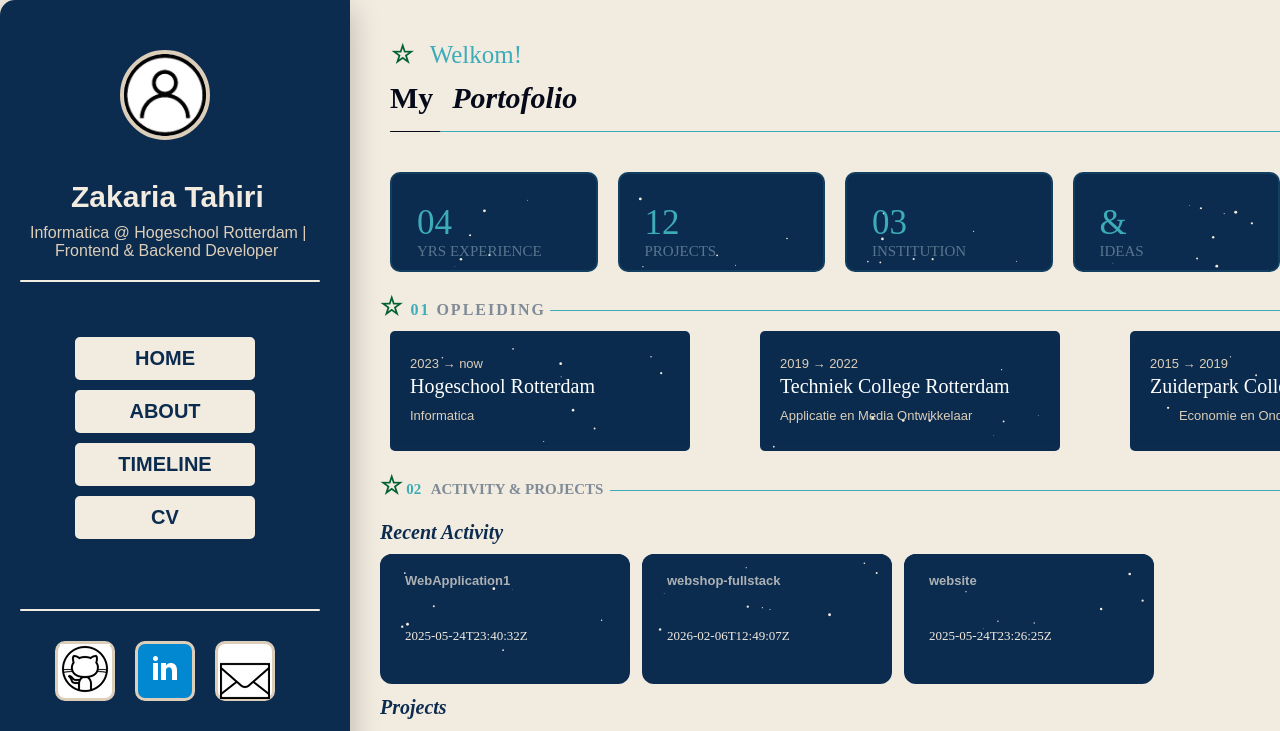
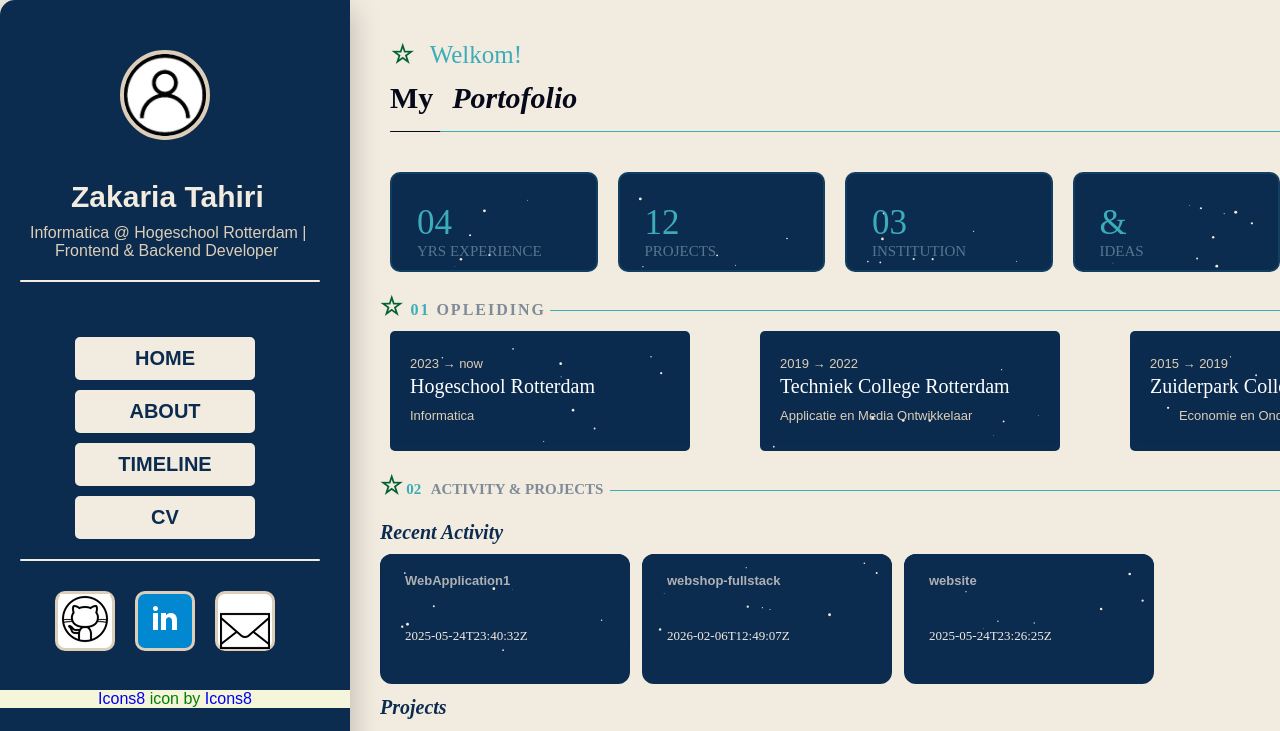
Before and after one commit to ZakariaHogeschoolR/personalBranding, a React (Vite) app in the folder Frontend/: page / in a window 1280 px wide. Shown: the top 731 px of the page. Built offline with nearby package versions, Linux system fonts and the light colour scheme.

Commit message:
icons8 added

```diff
--- a/Frontend/index.html
+++ b/Frontend/index.html
@@ -7,7 +7,7 @@
     <title>Zakaria Tahiri Portofolio Website</title>
   </head>
   <body>
-    <div id="root"></div>
+    <div id="root">
     <script type="module" src="/src/main.tsx"></script>
   </body>
 </html>
--- a/Frontend/package.json
+++ b/Frontend/package.json
@@ -6,18 +6,20 @@
   "scripts": {
     "fetch-repos": "tsx scripts/fetchRepos.ts",
     "dev": "vite",
-    "build": "npm run vite build",
+    "build": "vite build",
     "lint": "eslint .",
     "preview": "vite preview",
     "predeploy": "npm run build",
     "deploy": "gh-pages -d dist"
   },
+
   "dependencies": {
     "date-fns": "^4.1.0",
     "react": "^19.2.0",
     "react-dom": "^19.2.0",
     "react-router-dom": "^7.13.0"
   },
+
   "devDependencies": {
     "@eslint/js": "^9.39.1",
     "@types/node": "^24.10.1",
@@ -33,8 +35,10 @@
     "typescript-eslint": "^8.48.0",
     "vite": "^8.0.0-beta.13"
   },
+
   "overrides": {
     "vite": "^8.0.0-beta.13"
   },
+
   "homepage": "https://ZakariaHogeschoolR.github.io/personalBranding"
 }
--- a/Frontend/src/Components/Layout/Footer.tsx
+++ b/Frontend/src/Components/Layout/Footer.tsx
@@ -15,6 +15,9 @@ const Footer = ({fade}: Props) =>
                 <a className="footer-linkdin" href="https://www.linkedin.com/in/zakaria-tahiri-a41a753a9" target="_blank" rel="noopener noreferrer"><img src={Linkdin} width='30px' height='30px'/></a>
                 <a className="footer-email" href="mailto:zahari.tahiri@email.com" target="_blank" rel="noopener noreferrer"><img src={Email} width='30px' height='30px'/></a>
             </div>
+            <div className="icons">
+                <a target="_blank" href="https://icons8.com/icon/RejqnVMqk7VX/icons8">Icons8</a> icon by <a target="_blank" href="https://icons8.com">Icons8</a>
+            </div>
         </footer>
     );
 }
--- a/Frontend/src/Components/Layout/Sidebar.tsx
+++ b/Frontend/src/Components/Layout/Sidebar.tsx
@@ -17,6 +17,9 @@ const Sidebar = ({fade}: Props) =>
             <div className="searchBar">
                 <input className="search" type="text" placeholder='Search'/>
             </div>
+            <div className="icons8-sidebar">
+                <a target="_blank" href="https://icons8.com/icon/RejqnVMqk7VX/icons8">Icons8</a> icon by <a target="_blank" href="https://icons8.com">Icons8</a>
+            </div>
         </div>
     );
 }
--- a/Frontend/src/Components/Navbar/Navbar.tsx
+++ b/Frontend/src/Components/Navbar/Navbar.tsx
@@ -65,6 +65,9 @@ const Navbar = () => {
           </ul>
         </div>
       )}
+      <div className="icons8">
+        <a target="_blank" href="https://icons8.com/icon/RejqnVMqk7VX/icons8">Icons8</a> icon by <a target="_blank" href="https://icons8.com">Icons8</a>
+      </div>
       <section className="Closing-Profile-line">&nbsp;</section>
       <FooterNav/>
     </nav>
--- a/Frontend/src/Components/Styles/Navbar.css
+++ b/Frontend/src/Components/Styles/Navbar.css
@@ -57,7 +57,7 @@ p{
   max-height: 2px;
   width: 300px;;
   margin-left: -100px;
-  margin-top: 65px;
+  margin-top: 15px;
   color: var(--deep-blue);
   border-radius: 20px;
 }
@@ -123,6 +123,16 @@ p{
   background-color: var(--beige);
 }
 
+.icons8{
+  position: absolute;
+  margin-top: 640px;
+  width: 350px;
+  margin-left: -120px;
+  text-align: center;
+  color: green;
+  background-color: beige;
+}
+
 @keyframes flashText {
     0% {
         background-position: -200% 0;
--- a/Frontend/src/Components/Styles/Sidebar.css
+++ b/Frontend/src/Components/Styles/Sidebar.css
@@ -103,3 +103,13 @@
         border: none;
     }
 }
+
+.icons8-sidebar{
+    text-align: center;
+    width: 200px;
+    color: green;
+    background-color: beige;
+    margin-top: -25px;
+    margin-left: 1300px;
+
+}
```
